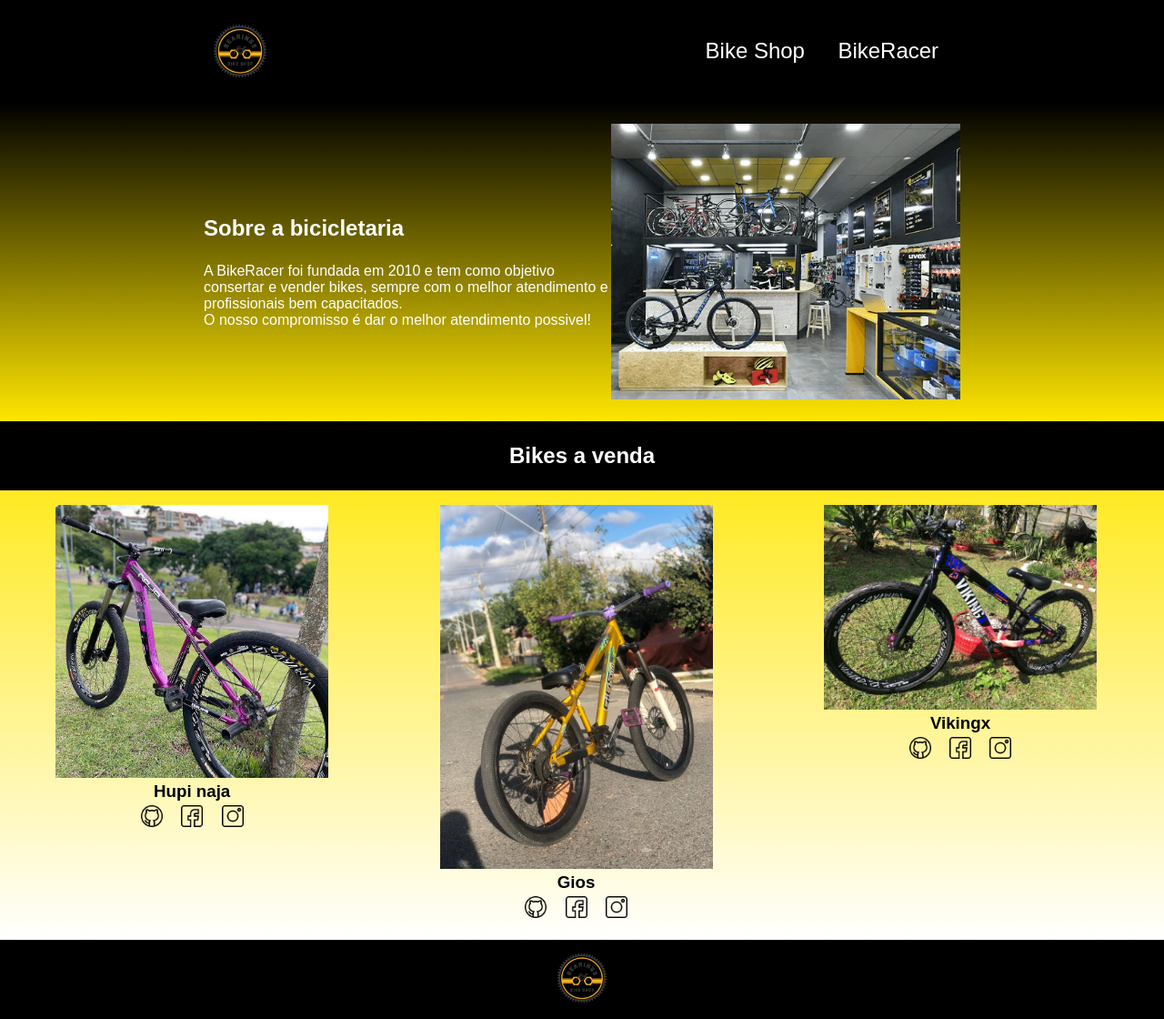
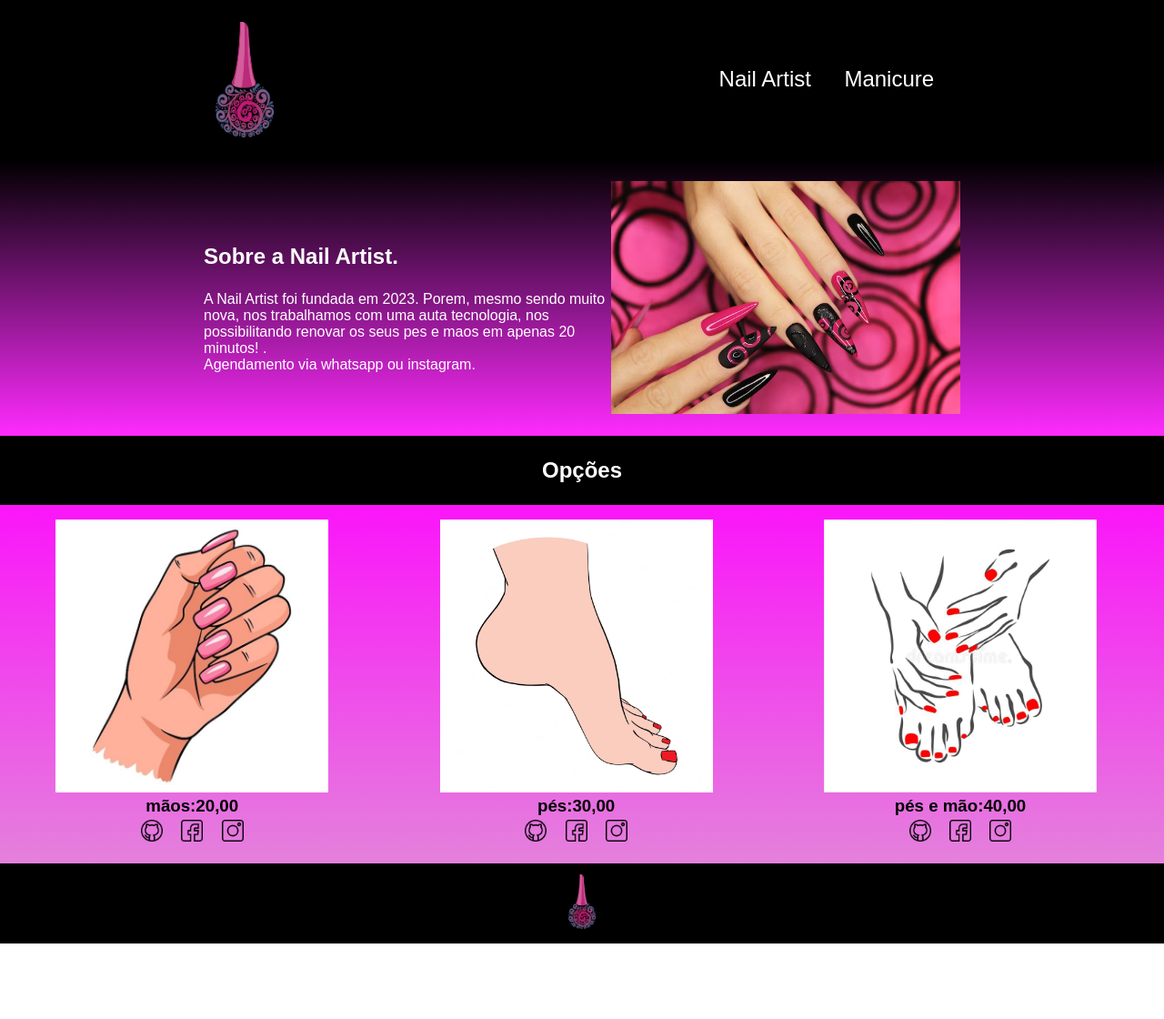
Before and after one commit to Angelikinhaa/site-angelica-lindaa, a plain HTML site: page index.html in a window 1280 px wide. Shown: the whole page at 91% size. After the commit the page ends 1037 px from the top, so only its background shows below. Drawn offline with Linux system fonts and the light colour scheme.

Commit message:
Add files via upload

```diff
--- a/index.html
+++ b/index.html
@@ -9,48 +9,48 @@
 </head>
 <body>
     <header class="cabecalho">
-        <img class="cabecalho-imagem" src="pngwing.com.png" alt="">
+        <img class="cabecalho-imagem" src="manicure.logo.4.png" alt="">
         <ul class="cabecalho-lista">
-            <li class="cabecalho-lista-item">Bike Shop</li>
-            <li class="cabecalho-lista-item">BikeRacer</li>
+            <li class="cabecalho-lista-item">Nail Artist</li>
+            <li class="cabecalho-lista-item">Manicure</li>
         </ul>
     </header>
     <section class="escola">
         <div class="escola-div-conteudo">
-            <h2 class="escola-titulo">Sobre a bicicletaria</h2>
-            <p class="escola-texto-um">A BikeRacer foi fundada em 2010 e tem como objetivo consertar e vender bikes, sempre com o melhor atendimento e profissionais bem capacitados.</p>
-            <p class="escola-texto-dois">O nosso compromisso é dar o melhor atendimento possivel!</p>
+            <h2 class="escola-titulo">Sobre a Nail Artist.</h2>
+            <p class="escola-texto-um">A Nail Artist foi fundada em 2023. Porem, mesmo sendo muito nova, nos trabalhamos com uma auta tecnologia, nos possibilitando renovar os seus pes e maos em apenas 20 minutos!   .</p>
+            <p class="escola-texto-dois">Agendamento via whatsapp ou instagram.</p>
         </div>
-        <img class="escola-imagem" src="bicicletaria.webp" alt="Professora no quadro">
+        <img class="escola-imagem" src="capa.manicure.1.avif" alt="Professora no quadro">
     </section>
     <section class="estudante">
-        <h2 class="estudante-titulo">Bikes a venda</h2>
+        <h2 class="estudante-titulo">Opções</h2>
         <div class="estudante-todos">
         <div class="estudante-div">
-     <img class="estudante-imagem" src="hupi naja.jpg" alt="foto do marcelo">
-                 <h3 class="estudante-nome">Hupi naja</h3>
-                 <a href="https://github.com/Kauan-BR"><img class="estudante-icone" src="github.png" alt="icone github"></a>
-                 <a href="https://www.facebook.com/bicicicletariaPR/?locale=pt_BR"><img class="estudante-icone" src="facebook.png" alt="icone linkedin"></a>
-                 <a href="https://instagram.com/bicicletariapr?igshid=YmMyMTA2M2Y="><img class="estudante-icone" src="instagram.png" alt="icone instagram"></a>
+     <img class="estudante-imagem" src="manicure.maos.1.jpg" alt="foto do marcelo">
+                 <h3 class="estudante-nome">mãos:20,00</h3>
+                 <a href="https://github.com/Angelikinhaa/site-angelica-lindaa"><img class="estudante-icone" src="github.png" alt="icone github"></a>
+                 <a href="https://www.facebook.com/profile.php?id=100039489966970"><img class="estudante-icone" src="facebook.png" alt="icone linkedin"></a>
+                 <a href="https://www.instagram.com/nails/"><img class="estudante-icone" src="instagram.png" alt="icone instagram"></a>
         </div>
         <div class="estudante-div">
-     <img class="estudante-imagem" src="gios.jpg" alt="foto do marcelo">
-                 <h3 class="estudante-nome">Gios</h3>
-                 <a href="https://github.com/Kauan-BR"><img class="estudante-icone" src="github.png" alt="icone github"></a>
-                 <a href="https://www.facebook.com/bicicicletariaPR/?locale=pt_BR"><img class="estudante-icone" src="facebook.png" alt="icone linkedin"></a>
-                 <a href="https://instagram.com/bicicletariapr?igshid=YmMyMTA2M2Y="><img class="estudante-icone" src="instagram.png" alt="icone instagram"></a>
+     <img class="estudante-imagem" src="manicure.pes.1.avif" alt="foto do marcelo">
+                 <h3 class="estudante-nome">pés:30,00</h3>
+                 <a href="https://github.com/Angelikinhaa/site-angelica-lindaa"><img class="estudante-icone" src="github.png" alt="icone github"></a>
+                 <a href="https://www.facebook.com/profile.php?id=100039489966970"><img class="estudante-icone" src="facebook.png" alt="icone linkedin"></a>
+                 <a href="https://www.instagram.com/nails/"><img class="estudante-icone" src="instagram.png" alt="icone instagram"></a>
         </div>
          <div class="estudante-div">
-     <img class="estudante-imagem" src="vikingx.jpg" alt="foto do marcelo">
-                 <h3 class="estudante-nome">Vikingx</h3>
-                 <a href="https://github.com/Kauan-BR"><img class="estudante-icone" src="github.png" alt="icone github"></a>
-                 <a href="https://www.facebook.com/bicicicletariaPR/?locale=pt_BR"><img class="estudante-icone" src="facebook.png" alt="icone linkedin"></a>
-                 <a href="https://instagram.com/bicicletariapr?igshid=YmMyMTA2M2Y="><img class="estudante-icone" src="instagram.png" alt="icone instagram"></a>
+     <img class="estudante-imagem" src="pes e mao. manicure.1.jpg" alt="foto do marcelo">
+                 <h3 class="estudante-nome">pés e mão:40,00</h3>
+                 <a href="https://github.com/Angelikinhaa/site-angelica-lindaa"><img class="estudante-icone" src="github.png" alt="icone github"></a>
+                 <a href="https://www.facebook.com/profile.php?id=100039489966970"><img class="estudante-icone" src="facebook.png" alt="icone linkedin"></a>
+                 <a href="https://www.instagram.com/nails/"><img class="estudante-icone" src="instagram.png" alt="icone instagram"></a>
                 </section>
             </div>
         </div>
     <footer class="rodape">
-        <img class="rodape-imagem"src="pngwing.com.png" alt="logo da alura start">
+        <img class="rodape-imagem"src="manicure.logo.4.png" alt="logo da alura start">
     </footer>
 </body>
 </html>
--- a/style.css
+++ b/style.css
@@ -32,7 +32,7 @@ width: 5%;
 }
 
 .escola{
-    background-image: linear-gradient(#000000,#ffe600);
+    background-image: linear-gradient(#000000,#ff2bff);
     color:rgb(255, 255, 255);
     display: flex;
     justify-content: center;
@@ -82,7 +82,7 @@ body {
 }
 
 .estudante{
-    background-image: linear-gradient(#ffe600,#ffffff);
+    background-image: linear-gradient(#ff00ff,#e481dc);
 }
 
 .estudante-titulo{
```
Also changed, not shown: capa.manicure.1.avif (added), manicure.logo.4.png (added), manicure.maos.1.jpg (added), manicure.pes.1.avif (added), pes e mao. manicure.1.jpg (added).
